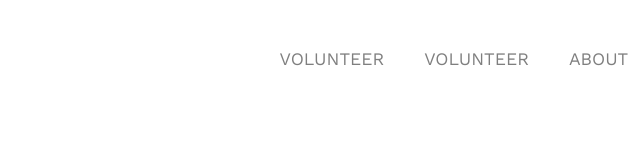
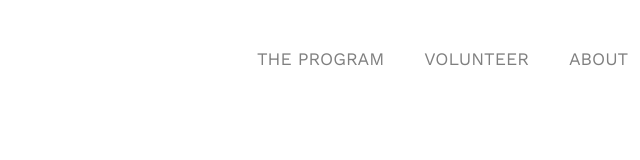
Before and after one commit to HYF-Class19/agile-development-hyf-group-3, a website: page pages/volunteer.html in a window 1280 px wide. Shown: the full height of the page, 362-1002 px from the left. Drawn offline with nearby package versions, Linux system fonts and the light colour scheme.

Commit message:
fix error on navbar

```diff
--- a/pages/volunteer.html
+++ b/pages/volunteer.html
@@ -26,7 +26,7 @@
         <!-- Nav links -->
         <ul class="nav-list">
           <li class="nav-list-item">
-            <a href="volunteer.html">volunteer</a>
+            <a href="program.html">the program</a>
           </li>
           <li class="nav-list-item">
             <a href="volunteer.html">volunteer</a>
```
